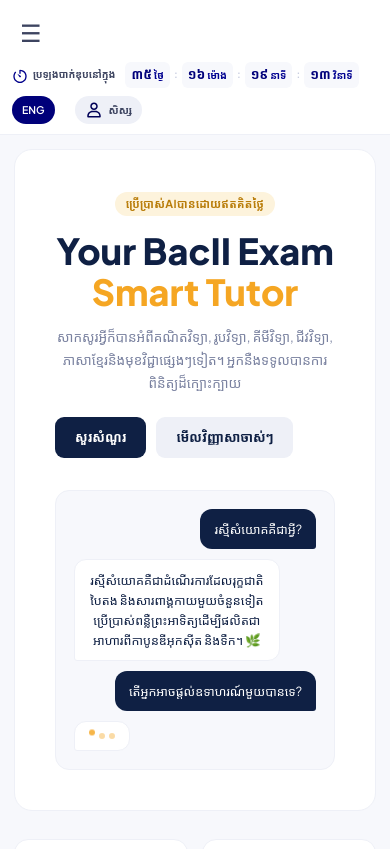
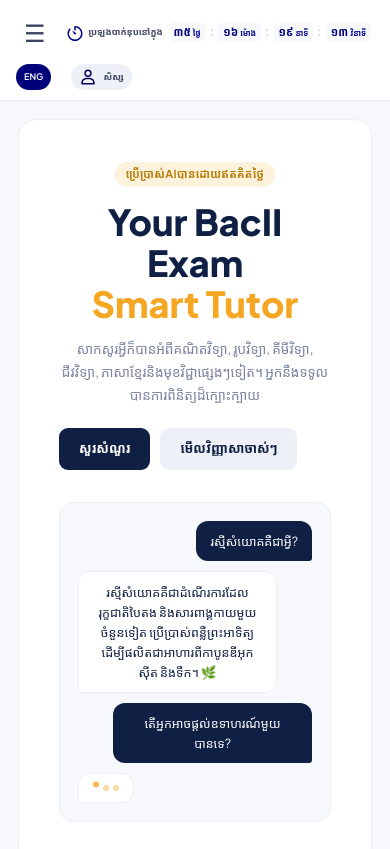
Before and after one commit to SambathHim/BacII-SmartTutor, a Vue app: page / in a window 390 px wide. Shown: the top 849 px of the page. Built offline with nearby package versions, Linux system fonts and the light colour scheme.

Commit message:
Changed again

```diff
--- a/src/App.vue
+++ b/src/App.vue
@@ -543,57 +543,28 @@ export default {
 }
 
 @media (max-width: 480px) {
-  .topbar {
-    padding: 10px 12px;
-    flex-direction: row;
-    flex-wrap: wrap;
-    row-gap: 8px;
-  }
-
-  .topbar-left {
-    gap: 8px;
-  }
-
-  .topbar-countdown-icon {
-    width: 16px;
-    height: 16px;
-  }
-
-  .tc-label,
-  .tc-num,
-  .tc-unit {
-    font-size: 10px;
+  .tc-label {
+    font-size: 9px;
+    max-width: 70px;
   }
 
   .tc-num {
-    font-size: 13px;
+    font-size: 11px;
+  }
+
+  .tc-unit {
+    font-size: 8px;
   }
 
   .tc-chip {
-    padding: 3px 6px;
-  }
-
-  .tc-sep {
-    font-size: 10px;
+    padding: 2px 5px;
   }
 
   .topbar-user,
   .topbar-change-lang-en,
   .topbar-change-lang-kh {
-    padding: 5px 10px;
-    font-size: 10.5px;
-  }
-
-  .content {
-    padding: 14px;
-  }
-
-  .brand-name {
-    font-size: 15px;
-  }
-
-  .brand-sub {
-    font-size: 10px;
+    padding: 4px 8px;
+    font-size: 9px;
   }
 }
 
```
